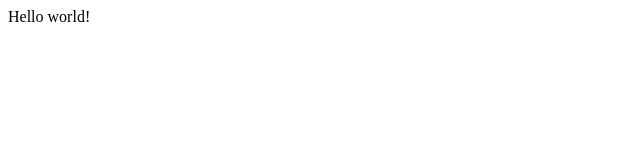
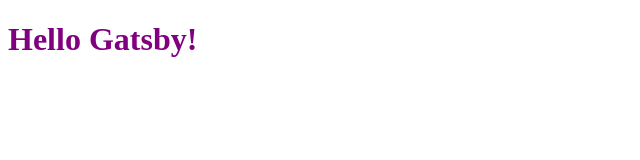
Before and after one commit to Mamik153/gatsby-blog, a Gatsby site: page / in a window 1280 px wide. Shown: the whole page, without its empty margins (0-640 px from the left). Built offline with nearby package versions, Linux system fonts and the light colour scheme; Gatsby itself is replaced by a stand-in of ours.

Commit message:
First Commit

```diff
--- a/src/pages/index.js
+++ b/src/pages/index.js
@@ -1,5 +1,9 @@
 import React from "react"
 
 export default function Home() {
-  return <div>Hello world!</div>
+  return(
+    <div style={{ color: `purple` }}>
+      <h1>Hello Gatsby!</h1>
+    </div>
+  )
 }
--- /dev/null
+++ b/src/styles/global.css
@@ -0,0 +1,3 @@
+html {
+    background-color: lavenderblush;
+  }
```
